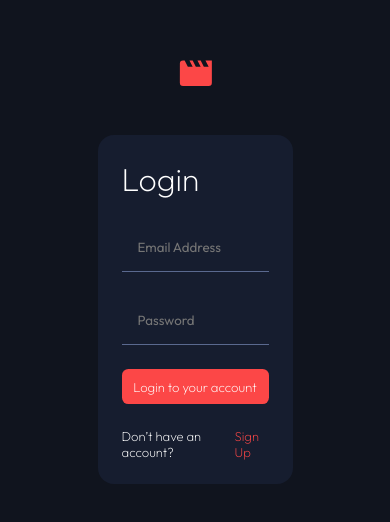
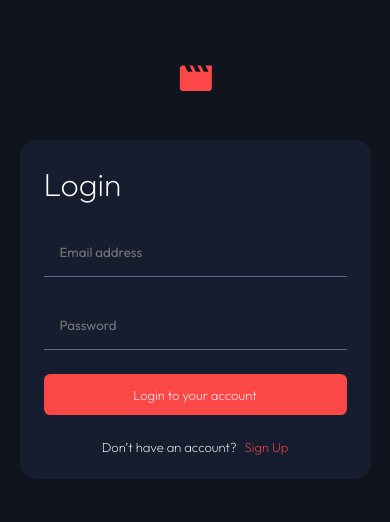
Before and after one commit to DaveWesl/entertainment-web-app, a React (Create React App) app: page / in a window 390 px wide. Shown: the part 150-672 px from the top of the page. Built offline with nearby package versions, Linux system fonts and the light colour scheme.

Commit message:
added styling to login

```diff
--- a/src/pages/Login.css
+++ b/src/pages/Login.css
@@ -11,7 +11,7 @@
   display: flex;
   flex-direction: column;
   background-color: var(--blue);
-    width: 50%;
+  width: 40%;
   padding: 1.5rem;
   margin-top: 3rem;
   gap: 1.5rem;
@@ -22,15 +22,29 @@
   background-color: transparent;
   border: none;
   padding: 1rem;
-    border-bottom: 1px solid var(--grey) ;
+  border-bottom: 1px solid var(--grey);
+  caret-color: var(--red);
+}
+
+.login-input-empty {
+  border-color: var(--red);
+}
+
+.login-input-empty::placeholder {
+  color: var(--red);
 }
 
 .login-button {
   background-color: var(--red);
   cursor: pointer;
-    padding: 0.6rem;
+  padding: 0.8rem;
   border: none;
   border-radius: 0.4rem;
+}
+
+.login-button:hover {
+  background-color: var(--white);
+  color: black;
 }
 
 .login-account {
@@ -45,5 +59,13 @@
 }
 
 @media screen and (max-width: 800px) {
+  .login-form {
+    width: 60%;
+  }
+}
 
+@media screen and (max-width: 450px) {
+  .login-form {
+    width: 90%;
   }
+}
--- a/src/pages/Login.js
+++ b/src/pages/Login.js
@@ -1,7 +1,28 @@
-import React from "react";
+import React, { useState } from 'react';
 import "./Login.css";
 
 function Login() {
+  const [email, setEmail] = useState("");
+  const [password, setPassword] = useState("");
+  const [isEmpty, setIsEmpty] = useState(false);
+
+  const handleInputChange = (event) => {
+    const { name, value } = event.target;
+    if (name === "email") {
+      setEmail(value);
+    } else if (name === "password") {
+      setPassword(value);
+    }
+    setIsEmpty(false); // Setze isEmpty auf false, wenn das Input-Feld geändert wird
+  };
+
+  const handleButtonClick = (event) => {
+    event.preventDefault();
+    if (password.trim() === "") {
+      setIsEmpty(true);
+    }
+  };
+
   return (
     <div className="login">
       <svg
@@ -18,20 +39,28 @@ function Login() {
       <form className="login-form">
         <h1>Login</h1>
         <input
-          className="login-input"
+          className={isEmpty ? "login-input login-input-empty" : "login-input"}
           type="email"
           id="email"
           name="email"
-          placeholder="Email Address"
+          placeholder={isEmpty ? "Email address (can't be empty)" : "Email address"}
+          value={email}
+          onChange={handleInputChange}
         />
         <input
-          className="login-input"
+          className={isEmpty ? "login-input login-input-empty" : "login-input"}
           type="password"
           id="password"
           name="password"
-          placeholder="Password"
+          placeholder={isEmpty ? "Password (can't be empty)" : "Password"}
+          value={password}
+          onChange={handleInputChange}
         />
-        <button className="s login-button" type="submit">
+        <button
+          className="s login-button"
+          type="submit"
+          onClick={handleButtonClick}
+        >
           Login to your account
         </button>
         <div className="login-account">
```
Lines whose indentation alone changed are shown as unchanged.
